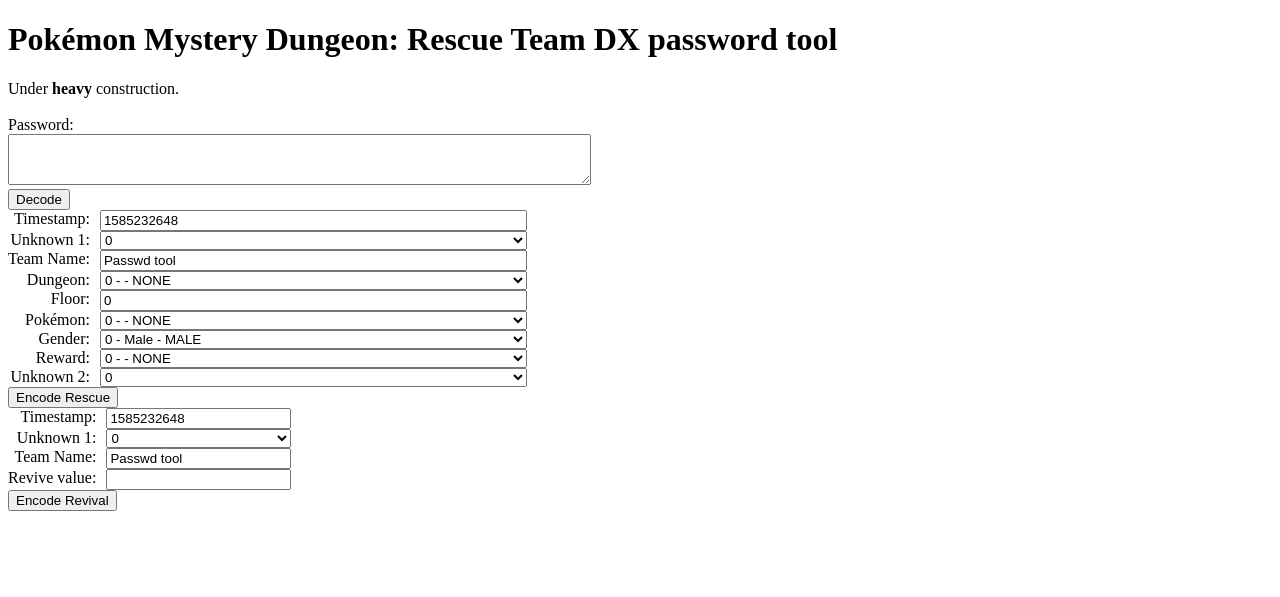
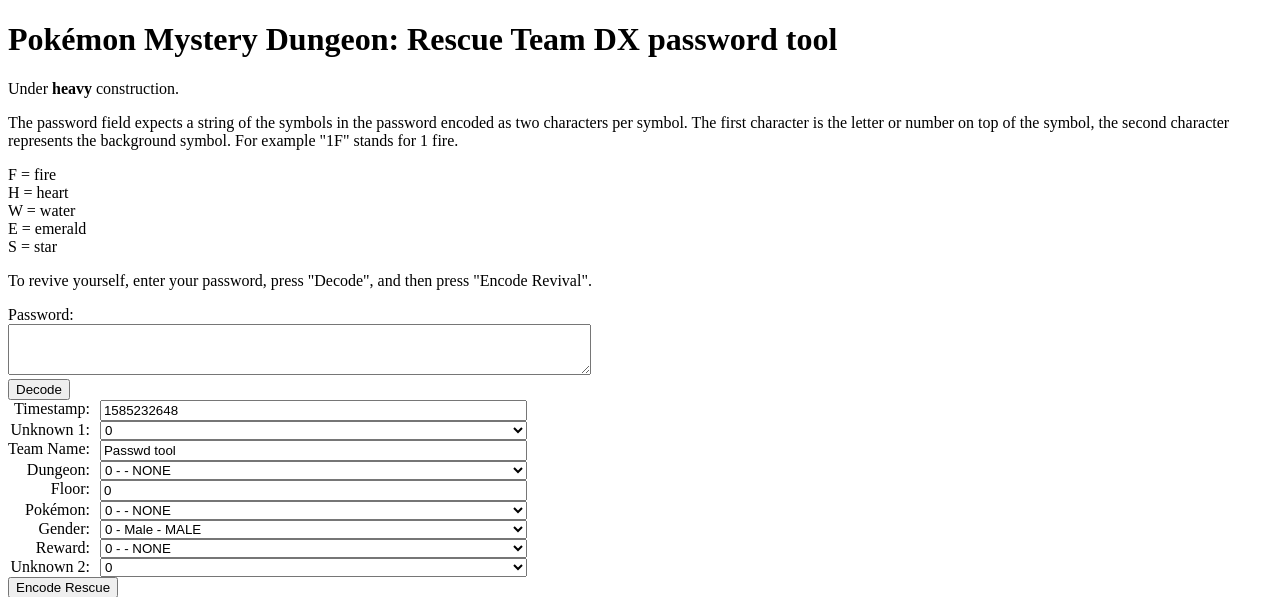
Before and after one commit to mid-kid/pmdrtdx_passwords, a Flask app: page / in a window 1280 px wide. Shown: the top 597 px of the page. Run offline with Flask 2, Linux system fonts and the light colour scheme.

Commit message:
Add simple usage explanation

```diff
--- a/templates/index.html
+++ b/templates/index.html
@@ -6,8 +6,22 @@
     </head>
     <body>
         <h1>Pokémon Mystery Dungeon: Rescue Team DX password tool</h1>
-        Under <b>heavy</b> construction.<br>
-        <br>
+        <p>
+            Under <b>heavy</b> construction.
+        </p>
+        <p>
+            The password field expects a string of the symbols in the password encoded as two characters per symbol. The first character is the letter or number on top of the symbol, the second character represents the background symbol. For example "1F" stands for 1 fire.
+        </p>
+        <p>
+            F = fire<br>
+            H = heart<br>
+            W = water<br>
+            E = emerald<br>
+            S = star<br>
+        </p>
+        <p>
+            To revive yourself, enter your password, press "Decode", and then press "Encode Revival".
+        </p>
 
         <form action="decode">
             <label for="c">Password:</label>
```
